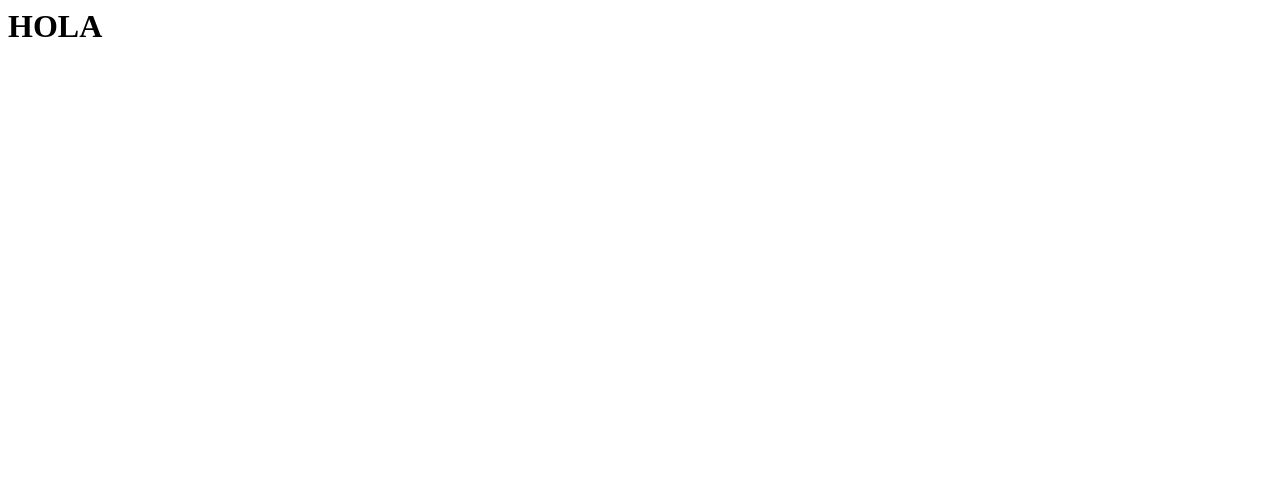
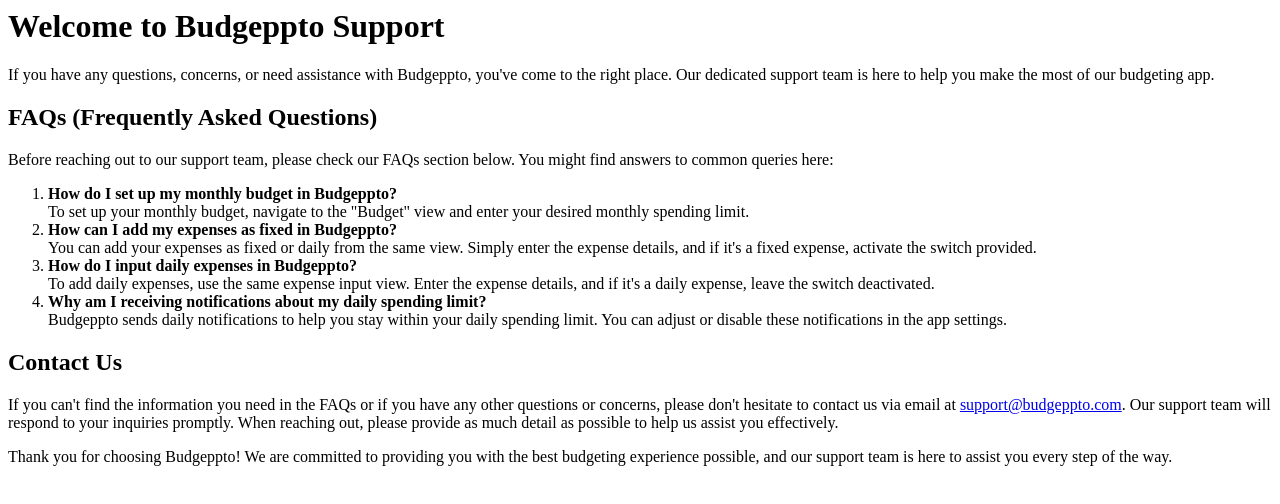
Before and after one commit to joseAntonioArMn/budgeppto-support, a plain HTML site: page index.html in a window 1280 px wide. Drawn offline with Linux system fonts and the light colour scheme.

Commit message:
Update index.html

```diff
--- a/index.html
+++ b/index.html
@@ -1 +1,32 @@
-<h1>HOLA</h1>
+<h1>Welcome to Budgeppto Support</h1>
+
+<p>If you have any questions, concerns, or need assistance with Budgeppto, you've come to the right place. Our dedicated support team is here to help you make the most of our budgeting app.</p>
+
+<h2>FAQs (Frequently Asked Questions)</h2>
+
+<p>Before reaching out to our support team, please check our FAQs section below. You might find answers to common queries here:</p>
+
+<ol>
+    <li>
+        <strong>How do I set up my monthly budget in Budgeppto?</strong><br>
+        To set up your monthly budget, navigate to the "Budget" view and enter your desired monthly spending limit.
+    </li>
+    <li>
+        <strong>How can I add my expenses as fixed in Budgeppto?</strong><br>
+        You can add your expenses as fixed or daily from the same view. Simply enter the expense details, and if it's a fixed expense, activate the switch provided.
+    </li>
+    <li>
+        <strong>How do I input daily expenses in Budgeppto?</strong><br>
+        To add daily expenses, use the same expense input view. Enter the expense details, and if it's a daily expense, leave the switch deactivated.
+    </li>
+    <li>
+        <strong>Why am I receiving notifications about my daily spending limit?</strong><br>
+        Budgeppto sends daily notifications to help you stay within your daily spending limit. You can adjust or disable these notifications in the app settings.
+    </li>
+</ol>
+
+<h2>Contact Us</h2>
+
+<p>If you can't find the information you need in the FAQs or if you have any other questions or concerns, please don't hesitate to contact us via email at <a href="mailto:jose.antonio.ar.mn@gmail.com">support@budgeppto.com</a>. Our support team will respond to your inquiries promptly. When reaching out, please provide as much detail as possible to help us assist you effectively.</p>
+
+<p>Thank you for choosing Budgeppto! We are committed to providing you with the best budgeting experience possible, and our support team is here to assist you every step of the way.</p>
```
